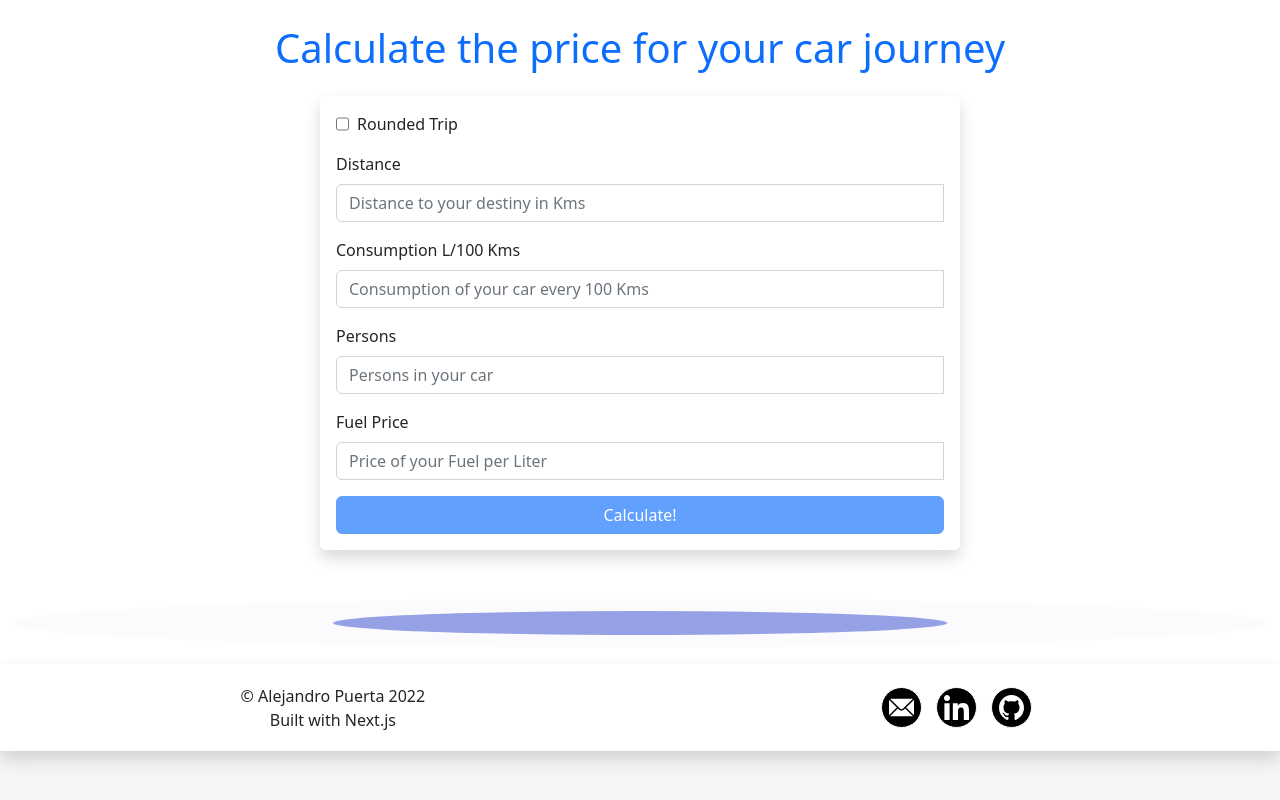
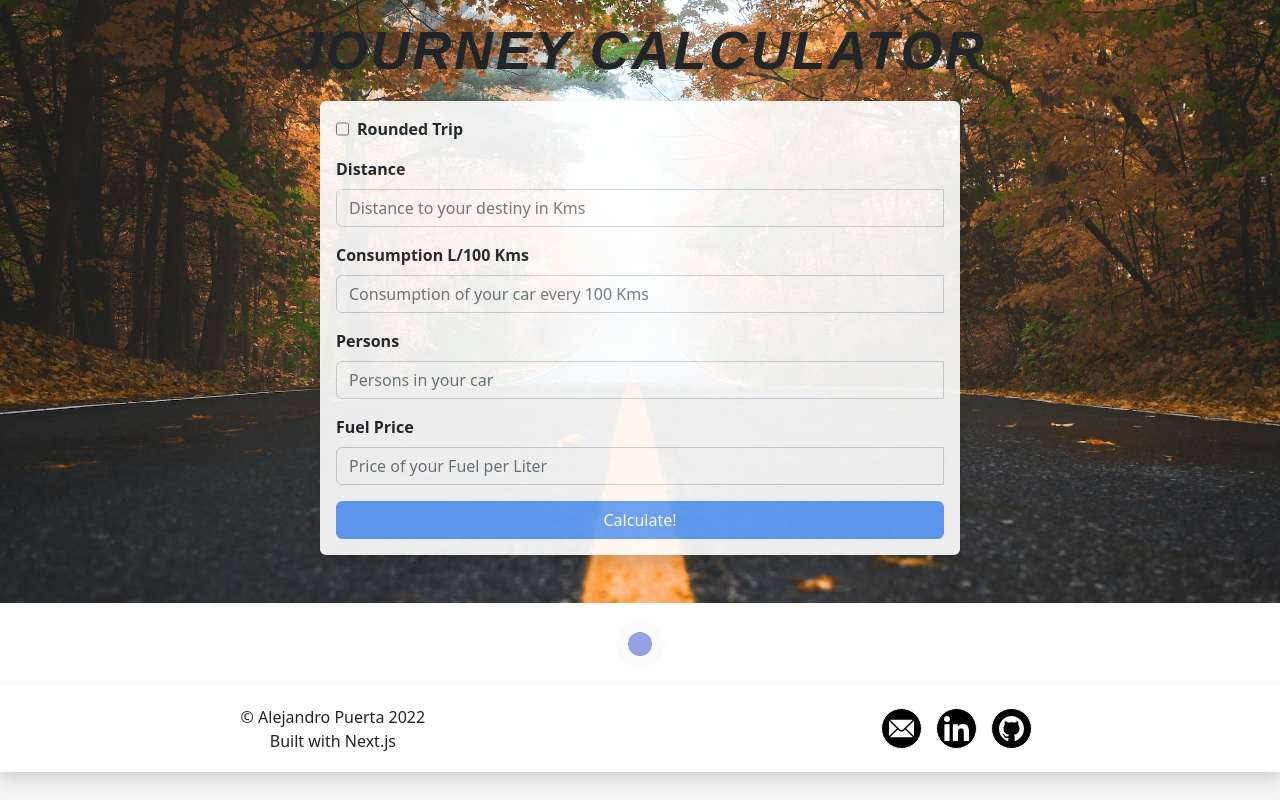
Before and after one commit to aguiluxo91/route-price-person, a Next.js app: page / in a window 1280 px wide. Built offline with nearby package versions, Linux system fonts and the light colour scheme; no server answers.

Commit message:
feat: title with blur, background for title and main form

```diff
--- a/components/Form.js
+++ b/components/Form.js
@@ -133,7 +133,7 @@ export default function Form() {
 
     return (
         <>
-            <form onSubmit={handleSubmit} className="shadow p-3 mb-5 bg-body rounded text-dark col-md-6">
+            <form onSubmit={handleSubmit} className="shadow p-3 mb-5 bg-body rounded text-dark col-md-6 fw-bold main-form">
                 <div className="input-group mb-3">
                     <input
                         type="checkbox"
--- a/components/FuelStationsList.js
+++ b/components/FuelStationsList.js
@@ -133,9 +133,9 @@ export default function FuelStationsList() {
 
     return (
         <>
-            {loading && <div className="ping mb-3"></div>}
+            {loading && <div className="ping mb-3 mx-auto"></div>}
             {!loading &&
-                <div className='col-11 col-md-8 border shadow mb-4 rounded bg-body'>
+                <div className='col-11 col-md-8 border shadow mb-4 rounded bg-body mx-auto'>
                     <h3 className='text-center text-success m-2 text-decoration-underline'>Look for your nearest Fuel Station:</h3>
 
                     {(filter.cp && filter.city) && <p className="text-center fs-6 text-danger">Enter only 1 field</p>}
--- a/pages/index.js
+++ b/pages/index.js
@@ -18,12 +18,22 @@ export default function Home() {
       </Head>
 
       <main>
-        <div className="d-flex align-items-center flex-column justify-content-center row gx-0">
-          <h1 className="my-4 text-primary text-center">Calculate the price for your car journey</h1>
-          <Form />
-          <FuelStationsList />
+        <div className="main-box mb-3">
+          <div className="d-flex align-items-center flex-column justify-content-center row gx-0">
+            <div className='w-100 d-flex justify-content-center'>
+              <svg xmlns="http://www.w3.org/2000/svg">
+                <filter id="motion-blur-filter" filterUnits="userSpaceOnUse">
+                  <feGaussianBlur stdDeviation="200 0"></feGaussianBlur>
+                </filter>
+              </svg>
+              <span filter-content="Journey" className="journey">Journey Calculator</span>
+            </div>
+            <Form />
+          </div>
+        </div>
+        <FuelStationsList />
         <Footer />
-        </div>
+
       </main>
 
       <Script src="https://cdn.jsdelivr.net/npm/bootstrap@5.2.0/dist/js/bootstrap.bundle.min.js" integrity="sha384-A3rJD856KowSb7dwlZdYEkO39Gagi7vIsF0jrRAoQmDKKtQBHUuLZ9AsSv4jD4Xa" crossorigin="anonymous"></Script>
--- a/styles/globals.css
+++ b/styles/globals.css
@@ -3,11 +3,23 @@ body {
   padding: 0;
   margin: 0;
   font-family: Monserrat;
-  background-color: whitesmoke;
+  background: whitesmoke;
+  color:cornflowerblue;
 }
 
 * {
   box-sizing: border-box;
+}
+
+.main-box {
+  background-image: url("/journey.jpg");
+  background-position: center;
+  background-repeat: no-repeat;
+  background-size: cover;
+}
+
+.main-form {
+  opacity: 0.91
 }
 
 .ping {
@@ -70,3 +82,29 @@ body {
 .icon img{
   -webkit-filter: invert(100%);
 }
+
+.journey {
+  position: relative;
+  font-family: "Avenir Next", sans-serif;
+  font-weight: 900;
+  font-size: 54px;
+  text-transform: uppercase;
+  font-style: italic;
+  letter-spacing: 0.05em;
+  display: inline-block;
+  text-align: center;
+  margin: 10px 0;
+
+}
+
+.journey:before {
+  position: absolute;
+  left: 0;
+  top: 0;
+  content: attr(filter-content);
+  filter: url(#motion-blur-filter);
+}
+
+svg {
+  display: none;
+}
```
Also changed, not shown: public/journey.jpg (added).
